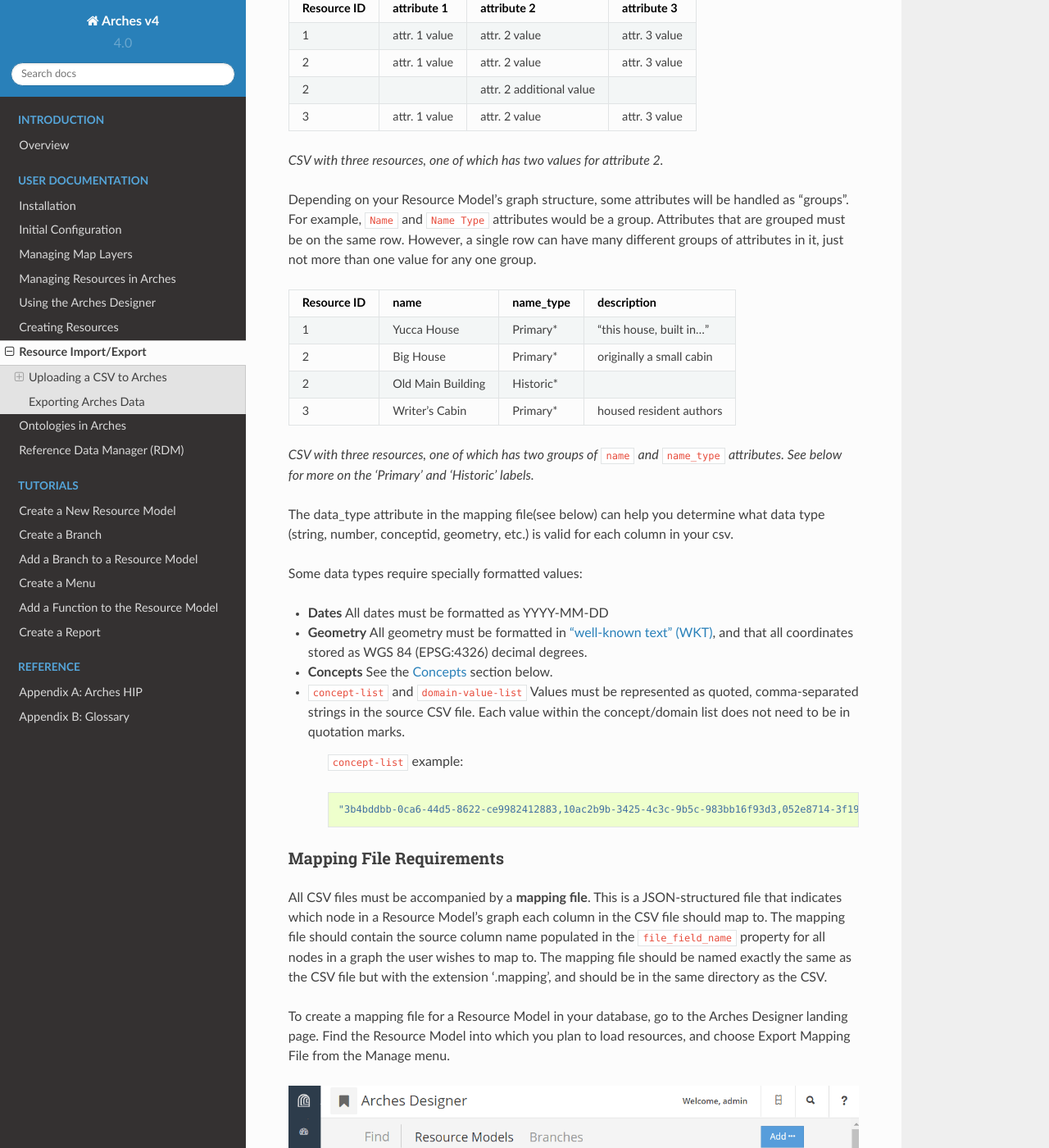
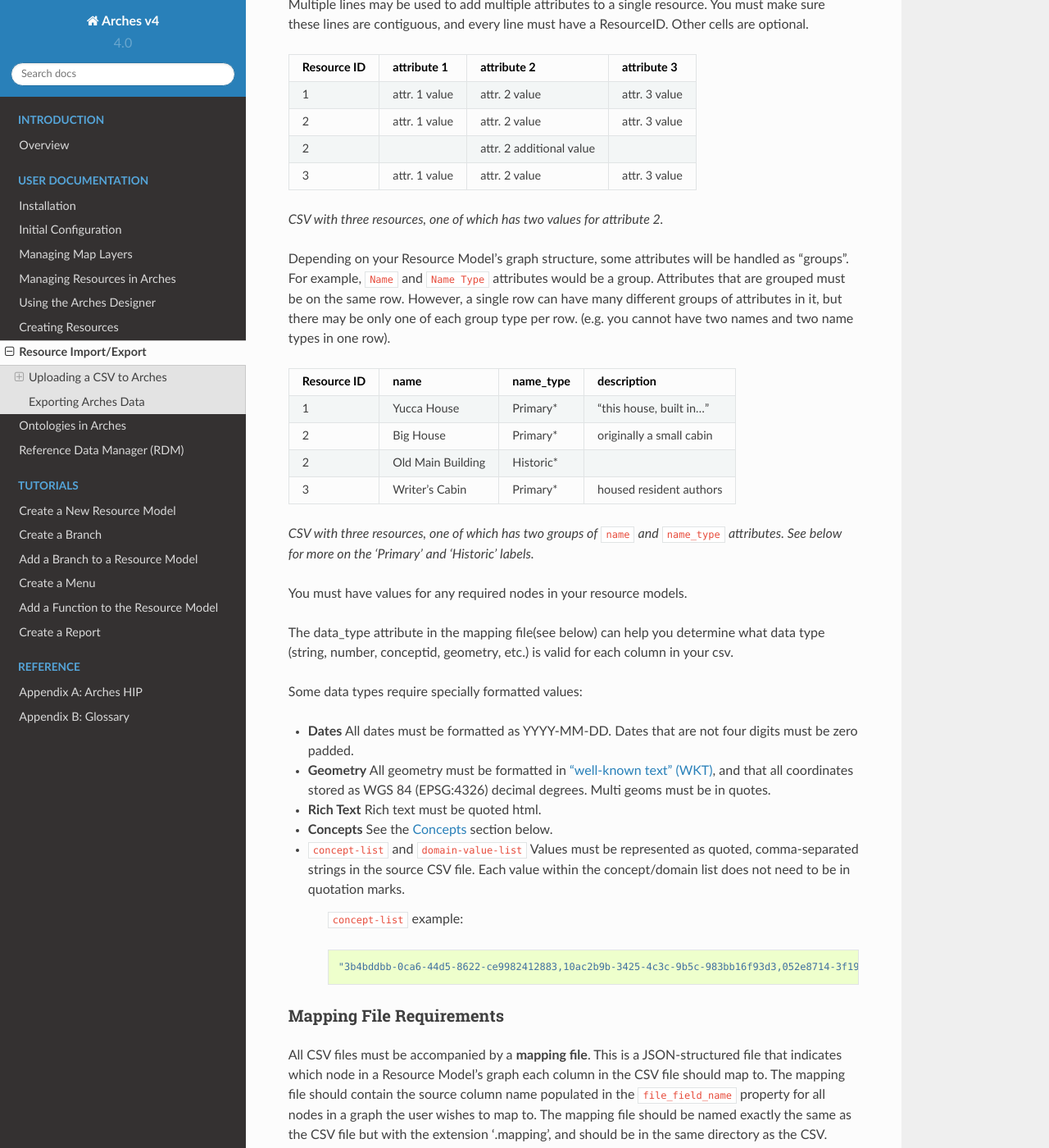
Before and after one commit to archesproject/arches-docs, a Sphinx documentation site: the page built from docs/import-export.txt, in a window 1280 px wide and 1400 px high, scrolled down 1411 px. Shown: the whole window at 82% size. Built offline with Sphinx 7.4.7 and the Read the Docs theme 2.0.0, drawn with Linux system fonts in a browser that asks for light colours; some of the changed text lies outside the part shown.

Commit message:
Update import-export.txt

```diff
--- a/docs/import-export.txt
+++ b/docs/import-export.txt
@@ -27,6 +27,8 @@
 Each row in the CSV can contain the attribute values of one and only one resource.
 
 The first column in the CSV must be named ``ResourceID``. ResourceID is a user-generated unique ID for each individual resource. If ResourceID is a valid UUID, Arches will adopt it internally as the new resource's identifier. If ResourceID is not a valid UUID Arches will create a new UUID and use that as the resource's identifier. Subsequent columns can have any name.
+
+ResourceIDs must be unique among all resources imported, not just within each csv, for this reason we suggest using UUIDs.
 
 +-------------+---------------------+--------------------+--------------------+
 | Resource ID | attribute 1         |  attribute 2       | attribute 3        |
@@ -63,7 +65,7 @@
 
 *CSV with three resources, one of which has two values for attribute 2.*
 
-Depending on your Resource Model's graph structure, some attributes will be handled as "groups". For example, ``Name`` and ``Name Type`` attributes would be a group. Attributes that are grouped must be on the same row. However, a single row can have many different groups of attributes in it, just not more than one value for any one group.
+Depending on your Resource Model's graph structure, some attributes will be handled as "groups". For example, ``Name`` and ``Name Type`` attributes would be a group. Attributes that are grouped must be on the same row. However, a single row can have many different groups of attributes in it, but there may be only one of each group type per row. (e.g. you cannot have two names and two name types in one row).
 
 +-------------+--------------------------+--------------------+---------------------------+
 | Resource ID |  name                    | name_type          | description               |
@@ -79,12 +81,15 @@
 
 *CSV with three resources, one of which has two groups of* ``name`` *and* ``name_type`` *attributes. See below for more on the 'Primary' and 'Historic' labels.*
 
+You must have values for any required nodes in your resource models.
+
 The data_type attribute in the mapping file(see below) can help you determine what data type (string, number, conceptid, geometry, etc.) is valid for each column in your csv.
 
 Some data types require specially formatted values:
 
-* **Dates** All dates must be formatted as YYYY-MM-DD
-* **Geometry** All geometry must be formatted in `"well-known text" (WKT) <https://en.wikipedia.org/wiki/Well-known_text>`_, and that all coordinates stored as WGS 84 (EPSG:4326) decimal degrees.
+* **Dates** All dates must be formatted as YYYY-MM-DD. Dates that are not four digits must be zero padded.
+* **Geometry** All geometry must be formatted in `"well-known text" (WKT) <https://en.wikipedia.org/wiki/Well-known_text>`_, and that all coordinates stored as WGS 84 (EPSG:4326) decimal degrees. Multi geoms must be in quotes.
+* **Rich Text** Rich text must be quoted html.
 * **Concepts** See the Concepts_ section below.
 * ``concept-list`` and ``domain-value-list`` Values must be represented as quoted, comma-separated strings in the source CSV file. Each value within the concept/domain list does not need to be in quotation marks.
 
```
